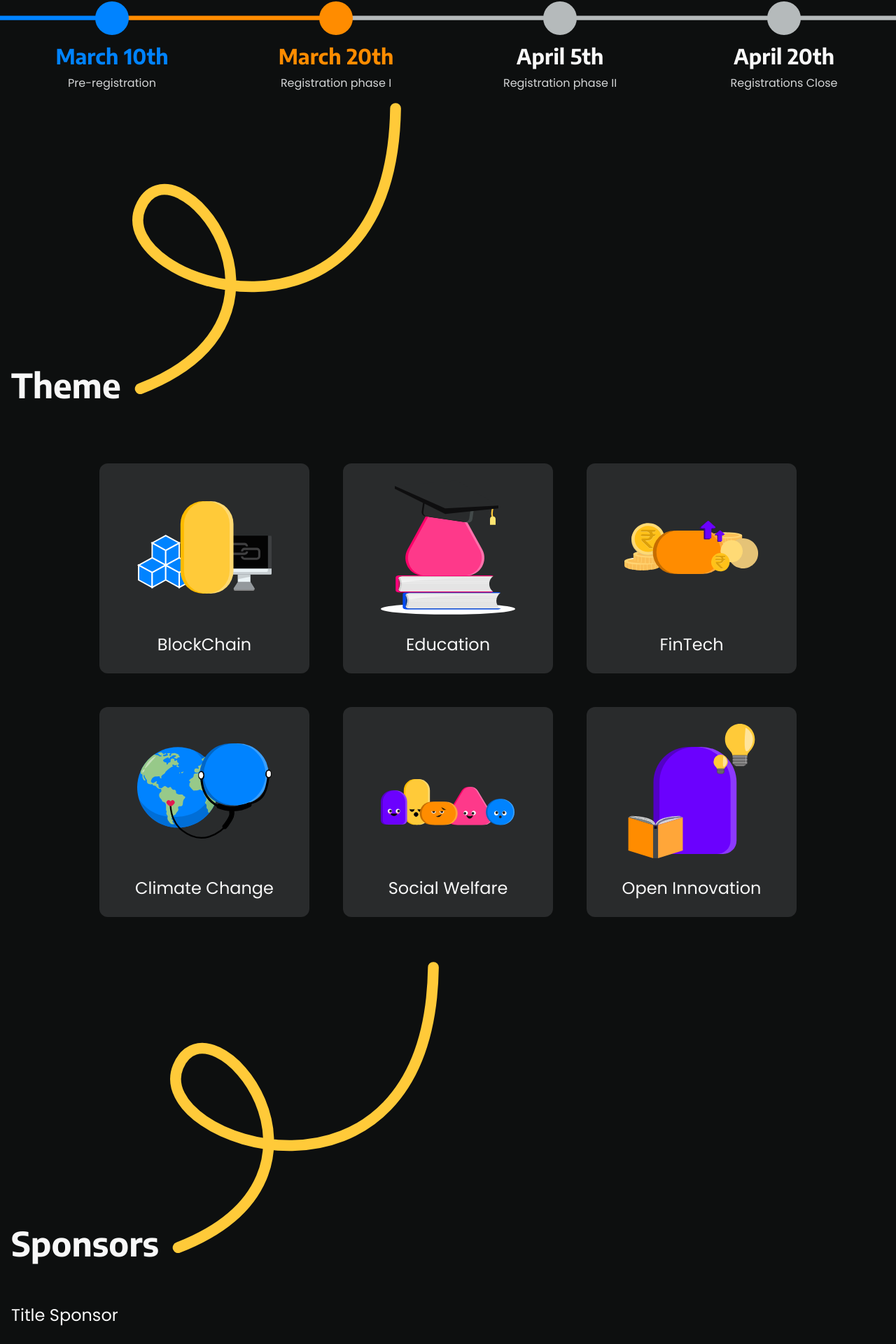
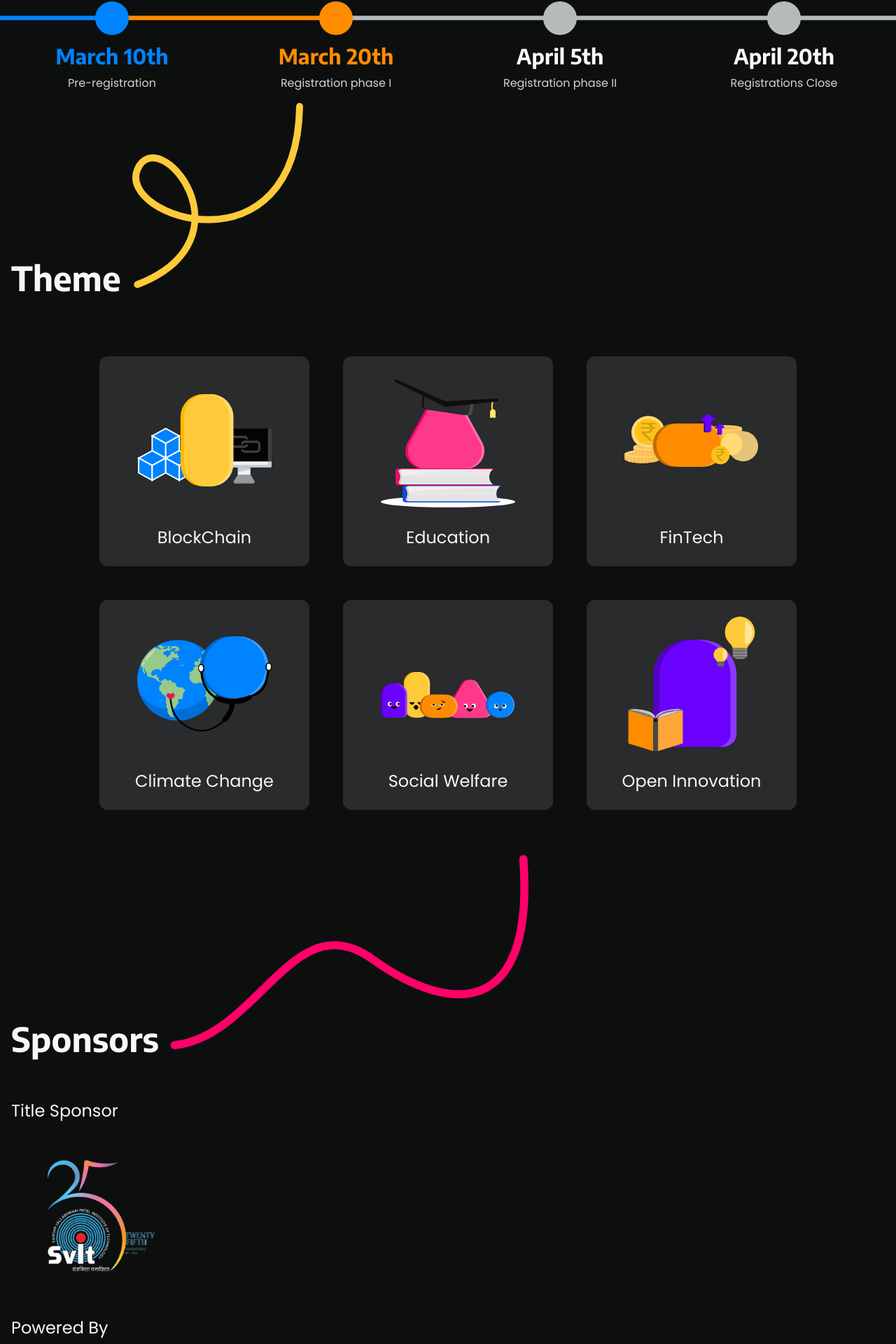
Before and after one commit to hcs-user/HackSVIT-22, a Next.js app: page / in a window 1280 px wide. Shown: the part 1370-3290 px from the top of the page at 70% size. Built offline with nearby package versions, Linux system fonts and the light colour scheme.

Commit message:
line sizes

```diff
--- a/src/pages/index.tsx
+++ b/src/pages/index.tsx
@@ -139,7 +139,6 @@ export default function Home() {
 					</Flex>
 				</VStack>
 			</Container>
-
 			<Container maxW='container.xl' my='4'>
 				<Box maxW='container.sm'>
 					<Box as='svg' viewBox='0 0 645.453 446.241' px='6'>
@@ -177,7 +176,7 @@ export default function Home() {
 			<Container maxW='container.xl' pb='6'>
 				<Flex align='flex-end' gap='4' mb='12'>
 					<Heading size='2xl'>Theme</Heading>
-					<Box as='svg' viewBox='0 0 370.202 403.333' maxW='sm' mb='2'>
+					<Box as='svg' viewBox='0 0 370.202 403.333' maxW='244' mb='2'>
 						<path
 							id='Path_11'
 							data-name='Path 11'
@@ -236,14 +235,13 @@ export default function Home() {
 			<Container maxW='container.xl' pb='6'>
 				<Flex align='flex-end' gap='4' mb='12'>
 					<Heading size='2xl'>Sponsors</Heading>
-					<Box as='svg' viewBox='0 0 370.202 403.333' maxW='sm' mb='2'>
+					<Box as='svg' viewBox='0 0 661.099 359.579' maxW='lg' mb='2'>
 						<path
-							id='Path_15'
-							data-name='Path 15'
-							d='M2453.5,364.489c-5.933,366.581-395.6,242.217-351.524,136.694s256.881,149.144,0,249.306'
-							transform='translate(-2090.921 -356.868)'
+							data-name='Path 14'
+							d='M1929.157,5045.173c21.265,294.752-134.373,288.267-279.152,184.251s-209.538,142.455-364.223,159.051'
+							transform='translate(-1277.525 -5037.153)'
 							fill='none'
-							stroke='#ffca39'
+							stroke='#fe0169'
 							strokeLinecap='round'
 							strokeLinejoin='round'
 							strokeWidth='15'
```
